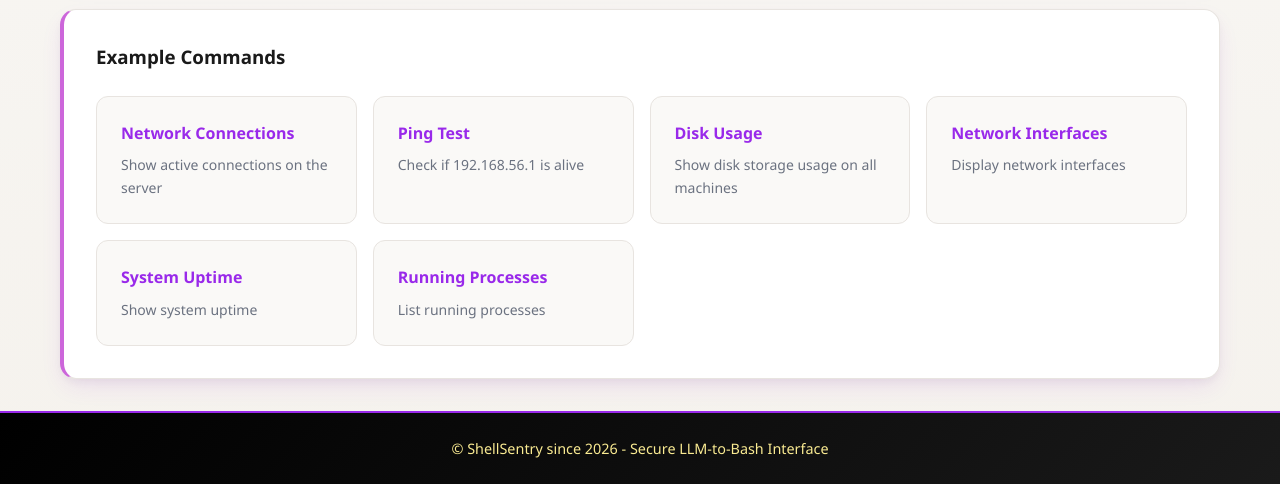
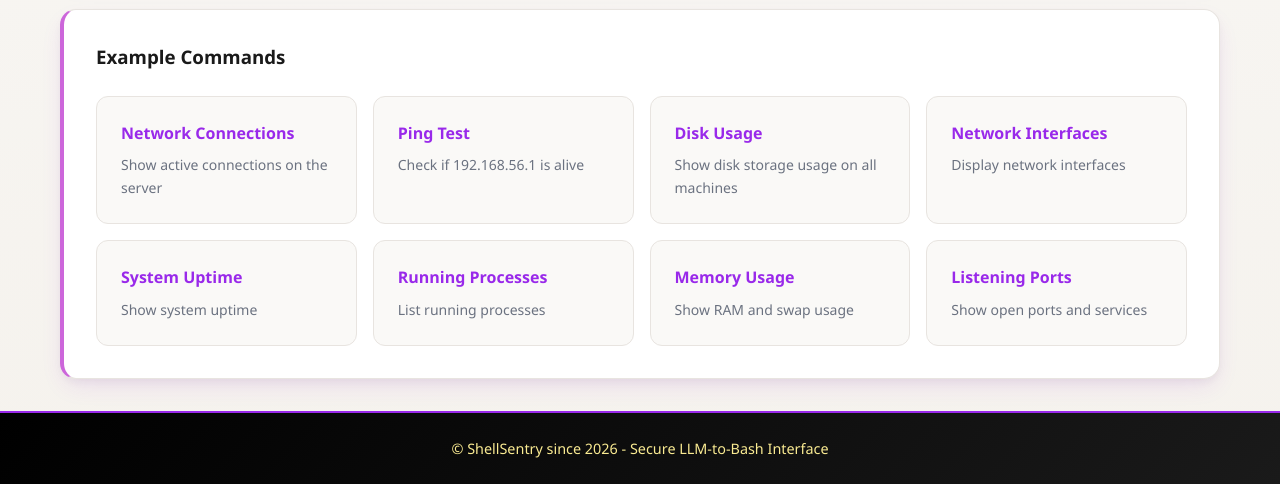
Before and after one commit to Danaalhayki/ShellSentry, a Flask app: page /dashboard in a window 1280 px wide. Shown: the part 735-1219 px from the top of the page. Run offline with Flask 3, Linux system fonts and the light colour scheme; the visitor is signed in with stand-in values (Sample User, id 1).

Commit message:
add more example command

```diff
--- a/templates/dashboard.html
+++ b/templates/dashboard.html
@@ -75,6 +75,14 @@
                 <strong>Running Processes</strong>
                 <p>List running processes</p>
             </div>
+            <div class="example-card" onclick="fillExample('Show memory and swap usage')">
+                <strong>Memory Usage</strong>
+                <p>Show RAM and swap usage</p>
+            </div>
+            <div class="example-card" onclick="fillExample('Show listening TCP ports and which process owns them')">
+                <strong>Listening Ports</strong>
+                <p>Show open ports and services</p>
+            </div>
         </div>
     </div>
 </div>
```
